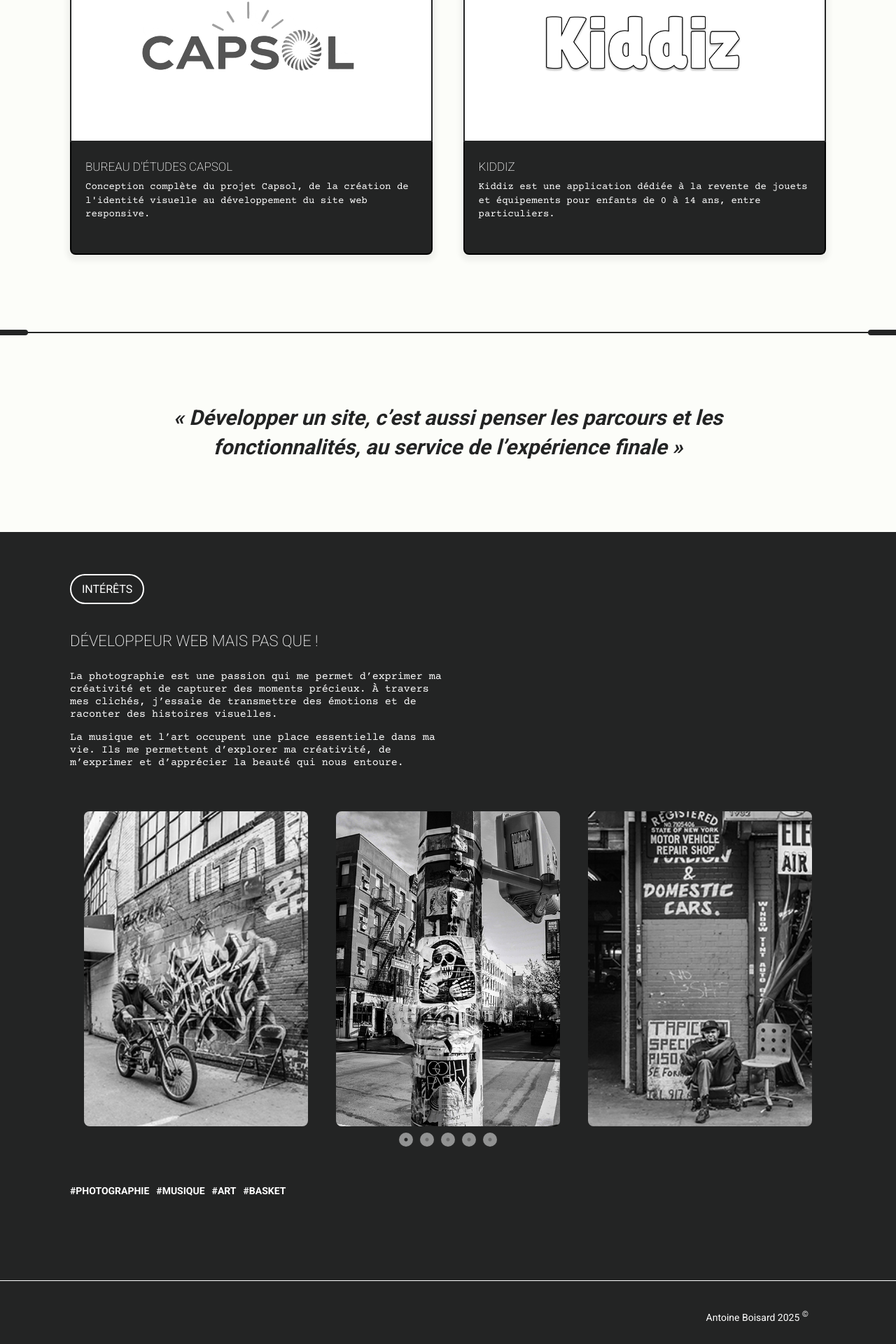
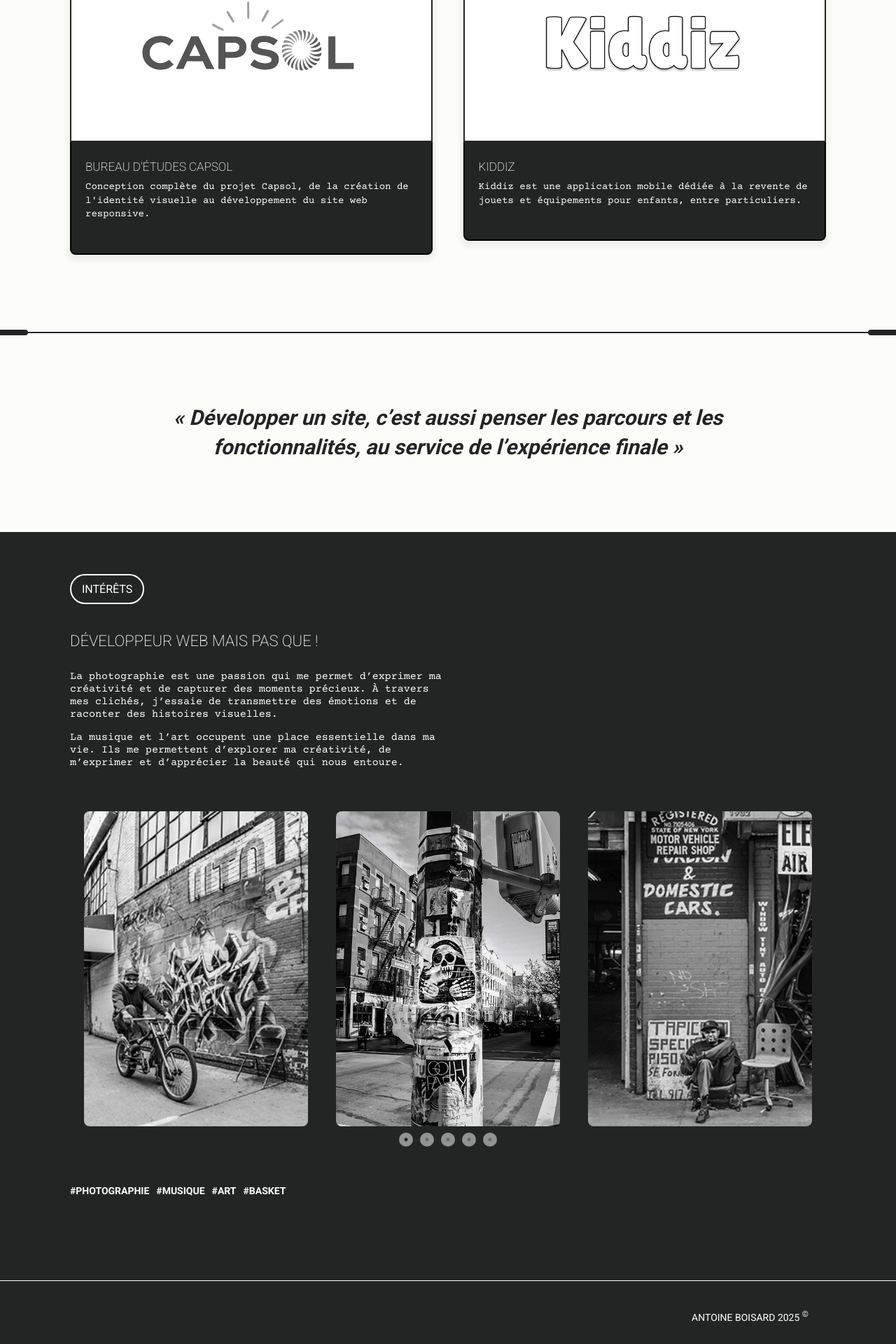
Before and after one commit to tituan/frontend-portfolio-boisard-2025, a Next.js app: page / in a window 1280 px wide. Shown: the part 3661-5581 px from the top of the page at 70% size. Built offline with nearby package versions, Linux system fonts and the light colour scheme.

Commit message:
change text project kiddiz

```diff
--- a/components/Project.js
+++ b/components/Project.js
@@ -50,7 +50,7 @@ const projectsPerso = [
     alt: "Kiddiz APP",
     link: "#",
     description:
-      "Kiddiz est une application dédiée à la revente de jouets et équipements pour enfants de 0 à 14 ans, entre particuliers.",
+      "Kiddiz est une application mobile dédiée à la revente de jouets et équipements pour enfants, entre particuliers.",
   },
 ];
 
--- a/styles/components/_footer.scss
+++ b/styles/components/_footer.scss
@@ -56,6 +56,7 @@
       display: flex;
       align-items: center;
       text-decoration: none;
+      text-transform: uppercase;
       @media only screen and (min-width: 850px) {
         margin-bottom: 0;
         margin-right: 25px;
```
